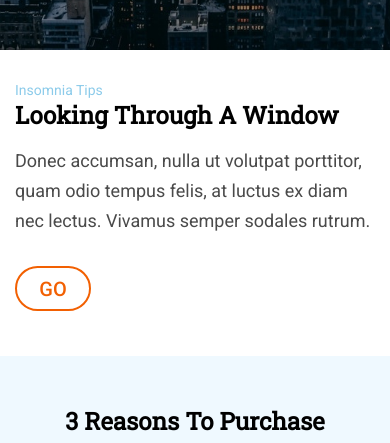
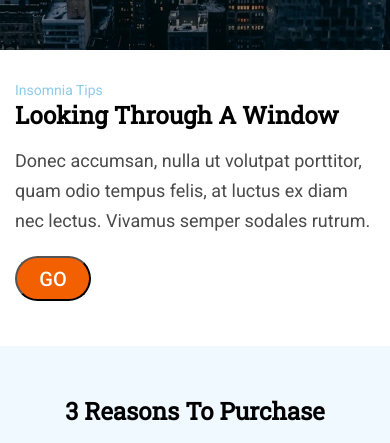
Before and after one commit to mariasola/m1-evaluacion-final-Mariasola, a website: page _src/templates/index.html in a window 390 px wide. Shown: the part 518-961 px from the top of the page. Drawn offline with nearby package versions, Linux system fonts and the light colour scheme; files that its build step writes are made by us from their sources; files whose address does not match are found by name.

Commit message:
exam changes done

```diff
--- a/_src/assets/scss/main.scss
+++ b/_src/assets/scss/main.scss
@@ -69,6 +69,9 @@
             display: flex;
             justify-content: center;
             align-items: center;
+            @media all and (max-width:768px){
+                display:none;
+            }
             .scroll-down-icon{
                 width: 20px;
                 height: auto;
@@ -95,6 +98,8 @@
 .firstsection{
     margin: 30px 15px 45px 15px;
     @media all and (min-width:768px){
+        display: flex;
+        flex-direction: column;
         margin: 30px 39px 45px 39px;
     }
     @media all and (min-width:1280px){
@@ -120,6 +125,7 @@
         font-family: $font-title;
         text-transform: capitalize;
         @media all and (min-width:768px){
+            order: -1;
             font-size: 1.625rem;
             line-height: 1.73;
         }
@@ -132,11 +138,12 @@
         color: #4a4a4a;
         font-size: 1.125rem;
         line-height: 1.67;
-        padding: 15px 0 30px 0;
+        padding: 15px 0 20px 0;
         margin: 0px;
         @media all and (min-width:768px){
             font-size: 1.25rem;
             line-height: 1.5;
+            padding: 15px 0 30px 0;
         }
         @media all and (min-width:1280px){
             font-size: 1.25rem;
@@ -148,16 +155,15 @@
         width: 76px;
         height: 45px;
         border-radius: 22.5px;
-        border: $color-main solid 2px;
-        color: $color-main;
-        background-color: white;
+        background-color: $color-main;
+        color: white;
         font-size: 1.25rem;
         font-weight: 500;
         text-transform: uppercase;
         text-align: center;
         &:hover{
-            background-color: $color-main;
-            color: white;
+            background-color: white;
+            color: $color-main;
         }
         @media all and (min-width:1280px){
             width: 160px;
```
